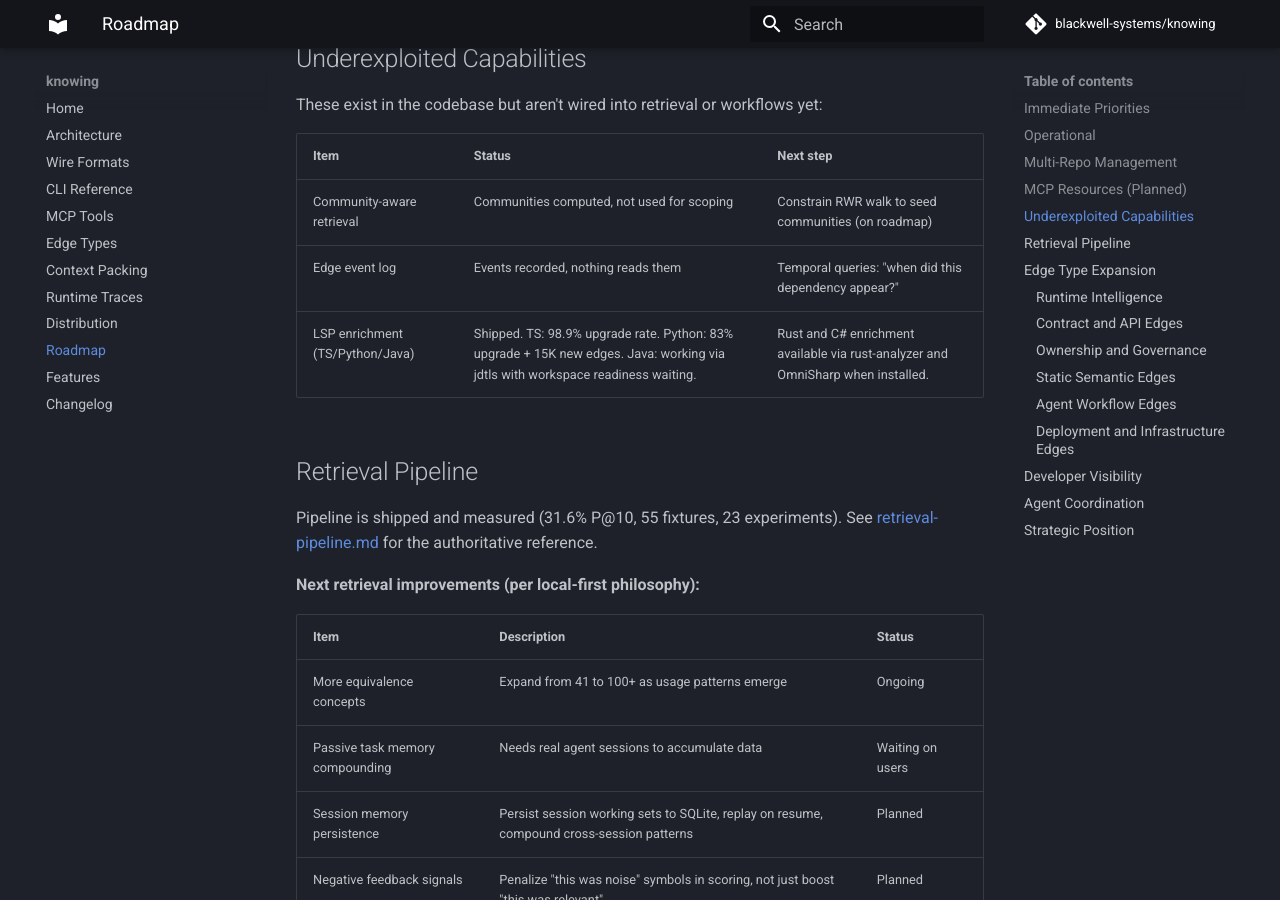
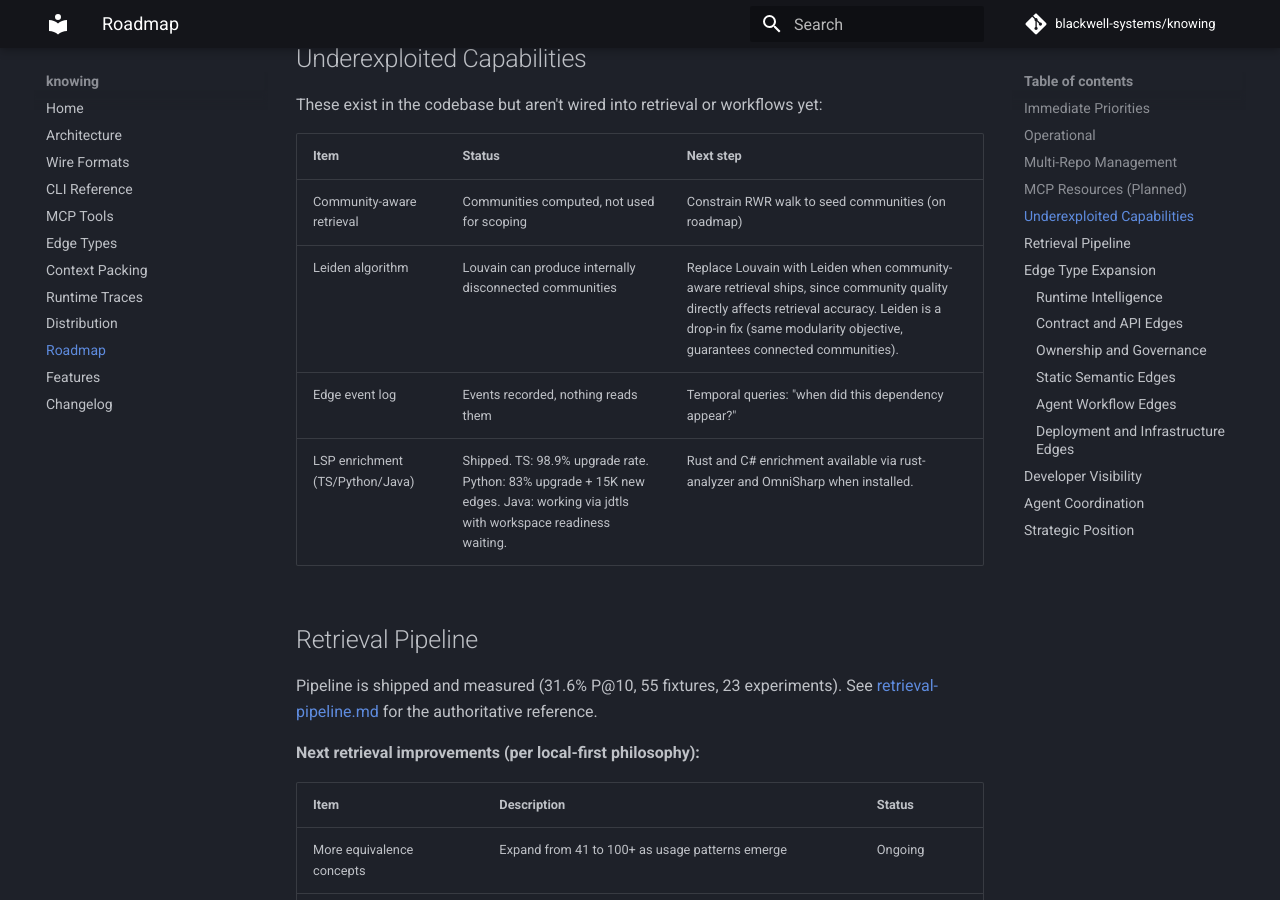
Before and after one commit to blackwell-systems/knowing, an MkDocs documentation site: the page built from docs/roadmap.md, in a window 1280 px wide and 900 px high, scrolled down 3526 px. Built offline with MkDocs 1.6.1 and Material for MkDocs 9.7.7, drawn with Linux system fonts in a browser that asks for light colours; comment, search, counter and statistics services are not loaded.

Commit message:
docs: add Leiden algorithm as future community detection improvement

```diff
--- a/docs/roadmap.md
+++ b/docs/roadmap.md
@@ -63,6 +63,7 @@ These exist in the codebase but aren't wired into retrieval or workflows yet:
 | Item | Status | Next step |
 |------|--------|-----------|
 | Community-aware retrieval | Communities computed, not used for scoping | Constrain RWR walk to seed communities (on roadmap) |
+| Leiden algorithm | Louvain can produce internally disconnected communities | Replace Louvain with Leiden when community-aware retrieval ships, since community quality directly affects retrieval accuracy. Leiden is a drop-in fix (same modularity objective, guarantees connected communities). |
 | Edge event log | Events recorded, nothing reads them | Temporal queries: "when did this dependency appear?" |
 | LSP enrichment (TS/Python/Java) | Shipped. TS: 98.9% upgrade rate. Python: 83% upgrade + 15K new edges. Java: working via jdtls with workspace readiness waiting. | Rust and C# enrichment available via rust-analyzer and OmniSharp when installed. |
 
```
